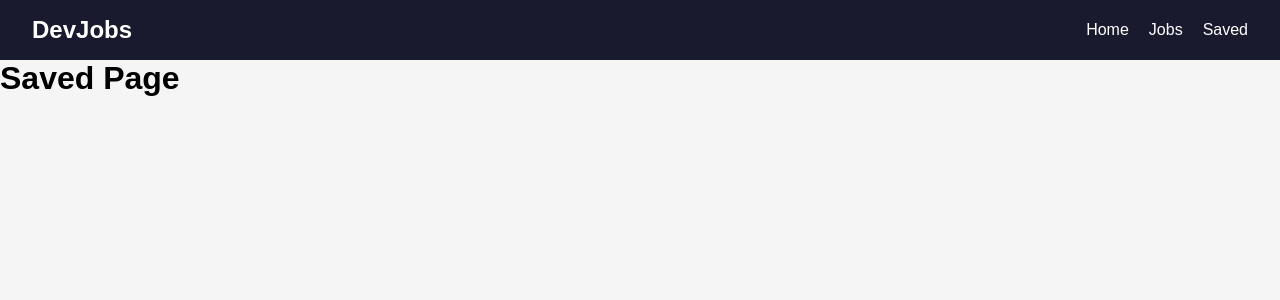
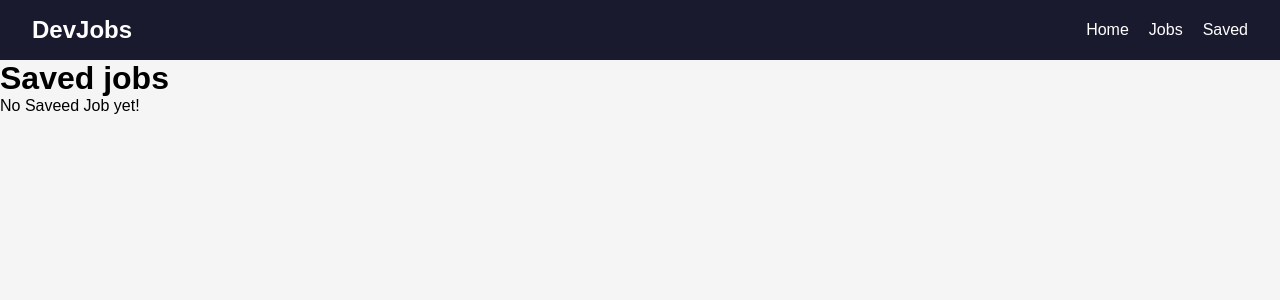
Before and after one commit to GauravSingh003/devjobs, a React (Vite) app: page /saved in a window 1280 px wide. Shown: the top 300 px of the page. Built offline with nearby package versions, Linux system fonts and the light colour scheme.

Commit message:
feat: saved job page complted

```diff
--- a/src/pages/SavedPage.jsx
+++ b/src/pages/SavedPage.jsx
@@ -1,9 +1,21 @@
-import React from 'react'
+import React, { useContext } from 'react'
+import { BookmarkContext } from '../context/BookmarkContext'
+import JobCard from '../Components/JobCard';
 
 const SavedPage = () => {
+  const { bookmarks } = useContext(BookmarkContext);
   return (
     <>
-        <h1>Saved Page</h1>
+    <div className="job-container">
+        <h1>Saved jobs</h1>
+        {bookmarks.length === 0? (
+          <p>No Saveed Job yet!</p>
+        ) : (
+          bookmarks.map((job) => (
+            <JobCard key={job.id} job= {job} />
+          ))
+        )}
+    </div>
     </>
   )
 }
```
